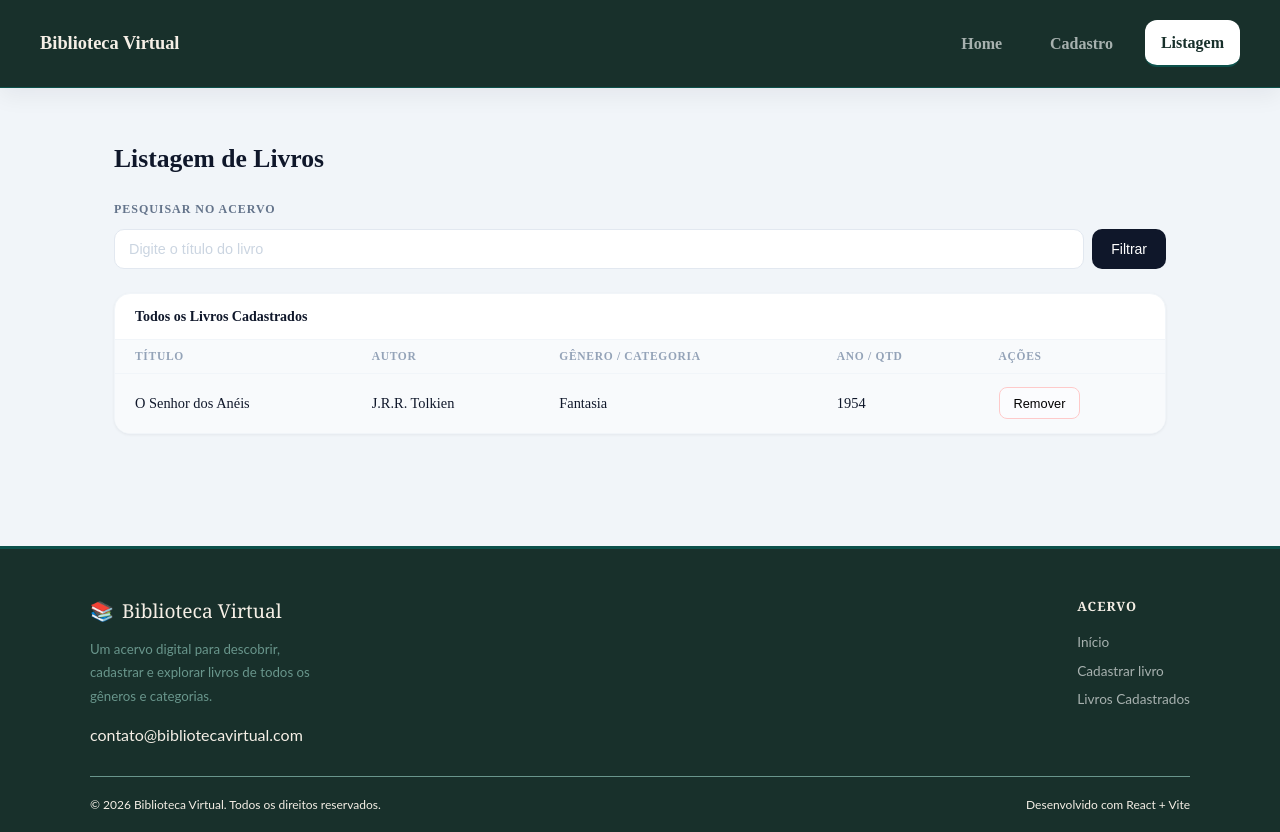
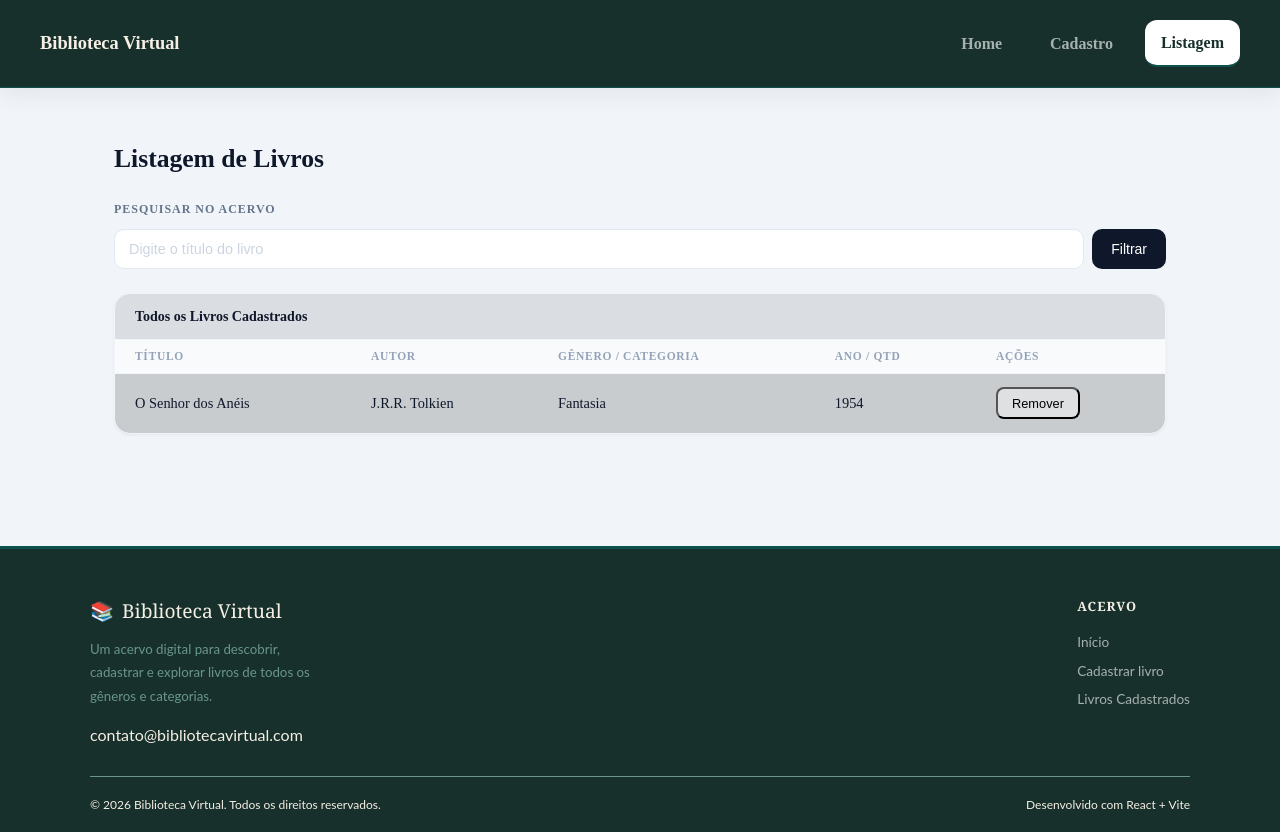
Before and after one commit to SamuelAndrade-Dev/biblioteca-virtual-front, a React (Vite) app: page /listagem in a window 1280 px wide. In both pictures the pointer is over the element "O Senhor dos Anéis". Built offline with nearby package versions, Linux system fonts and the light colour scheme; data requests are answered from the project's data file.

Commit message:
style: Correcao de cor na listagem

```diff
--- a/src/pages/Listagem/Listagem.css
+++ b/src/pages/Listagem/Listagem.css
@@ -1,4 +1,3 @@
-/* ── Página ── */
 .listagem-page {
   width: min(1100px, 100%);
   margin: 2rem auto;
@@ -16,7 +15,6 @@
   margin: 0;
 }
 
-/* ── Busca ── */
 .busca-livros {
   margin-bottom: 1.5rem;
 }
@@ -91,7 +89,6 @@
 .btn-remover {
   height: 32px;
   padding: 0 14px;
-  border: 1px solid #fecaca;
   border-radius: 8px;
   background: #ffffff62;
   color: #000000;
@@ -102,13 +99,9 @@
   white-space: nowrap;
 }
 
-.btn-remover:hover {
-  background: #fee2e2;
-  border-color: #fca5a5;
-}
 
 .listagem-cadastrados {
-  background: #fff;
+  background: #3d3d3d21;
   border: 1px solid #f1f5f9;
   border-radius: 16px;
   overflow: hidden;
@@ -165,7 +158,7 @@
 }
 
 .table-responsive tbody tr:hover td {
-  background: #f8fafc;
+  background: #9494943f;
 }
 
 @media (max-width: 767px) {
```
